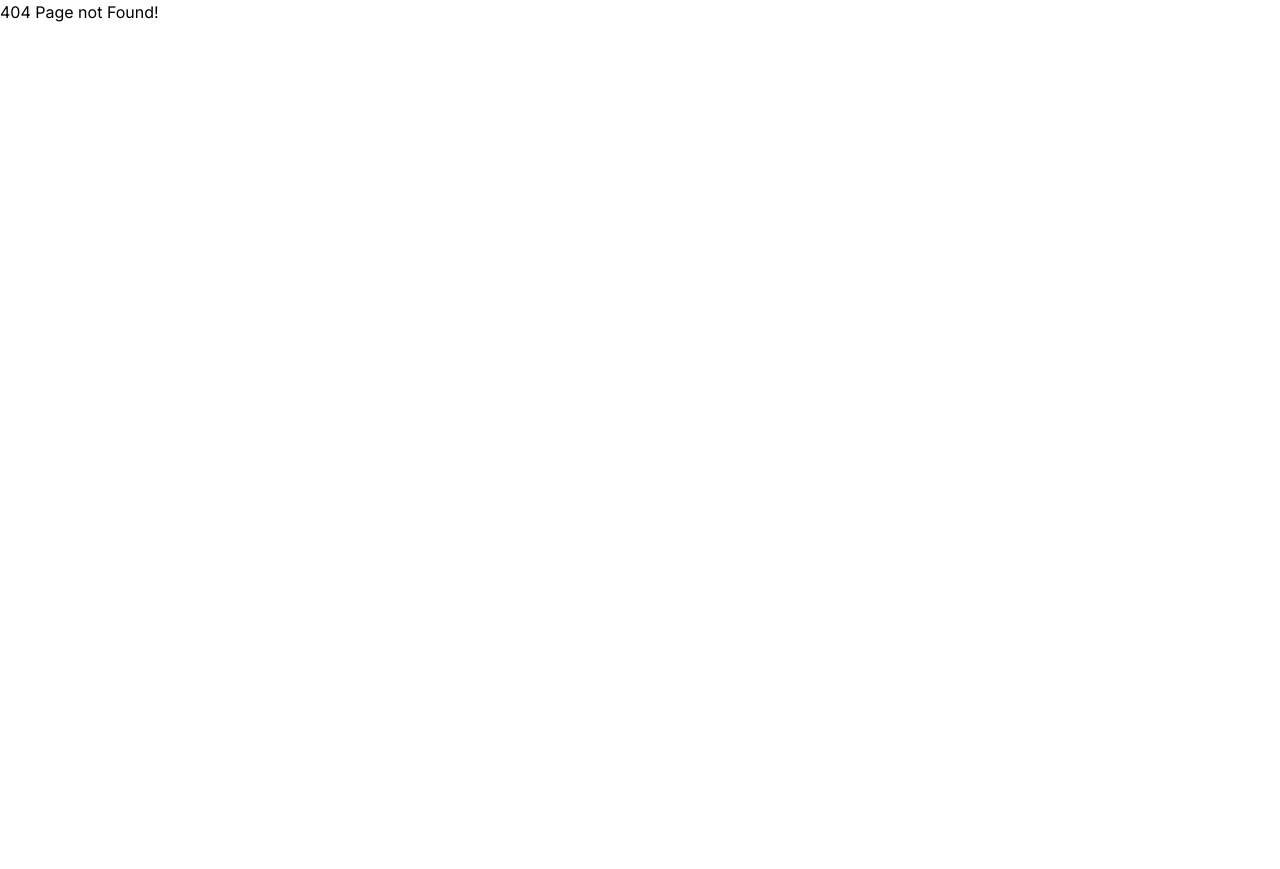
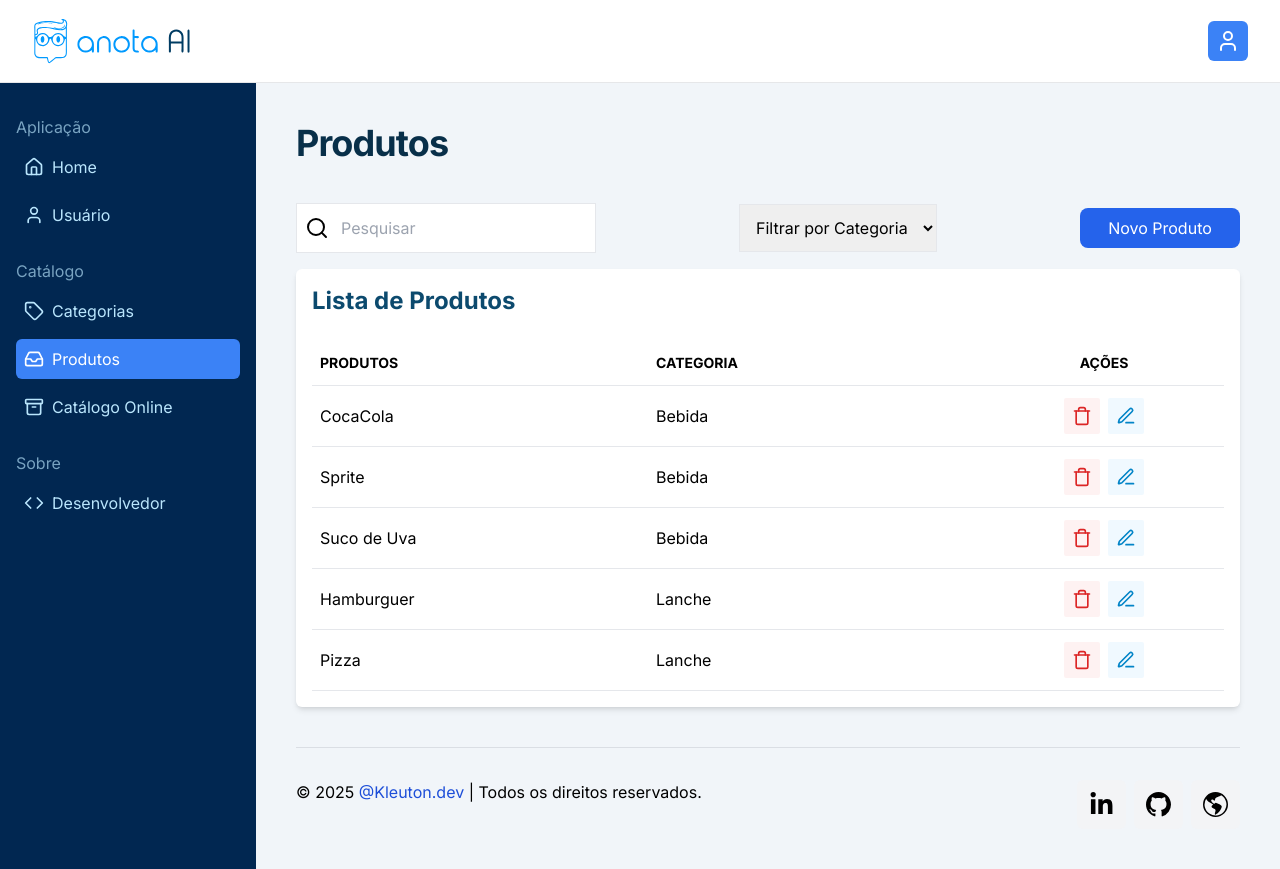
Before and after one commit to kleutons/node-fullstack-anotaai, a React (Vite) app in the folder frontend/: page /product in a window 1280 px wide. Before the commit this address had no page. Before the commit the page ends 800 px from the top, so only its background shows below. Built offline with nearby package versions, Linux system fonts and the light colour scheme.

Commit message:
feat: product page and dev page

```diff
--- a/frontend/src/App.tsx
+++ b/frontend/src/App.tsx
@@ -5,6 +5,8 @@
 import DashboardLayout from "./layouts/DashboardLayout";
 import UserPage from "./app/UserPage";
 import CategoryPage from "./app/CategoryPage";
+import ProductPage from "./app/ProductPage";
+import DevPage from "./app/DevPage";
 
 function App() {
 
@@ -18,6 +20,8 @@
           <Route index                element={<HomePage />} />
           <Route path="/user"         element={<UserPage />} />
           <Route path="/category"     element={<CategoryPage />} />
+          <Route path="/product"      element={<ProductPage />} />
+          <Route path="/dev"          element={<DevPage />} />
         </Route>
 
       </Routes>
--- /dev/null
+++ b/frontend/src/app/DevPage.tsx
@@ -0,0 +1,31 @@
+import ContactDev from "../components/ContactDev";
+import CardSection from "../components/dashboard/CardSection";
+import TitlePage from "../components/dashboard/TitlePage";
+
+
+export default function DevPage(){
+    return (
+        <>
+            <TitlePage text="Desenvolvedor" />
+            <CardSection title="Sobre:">
+                <p className="mb-4">
+                    Olá! Eu me chamo Cleuton Novais, também conhecido como Kleuton. Sou programador e entusiasta de tecnologia, sempre em busca de aprimorar minhas habilidades e compartilhar conhecimentos.
+                </p>
+                <h2 className="text-2xl font-bold mb-2">Projeto FullStack para o Desafio do AnotaAI</h2>
+                <p className="mb-4">
+                    Este site foi desenvolvido como parte do desafio proposto pelo AnotaAI. Ressalto que ele não possui nenhuma afiliação com o AnotaAI ou o iFood. O objetivo principal é melhorar minhas habilidades em programação web.
+                </p>
+                <h3 className="text-xl font-semibold mb-2">Tecnologias Utilizadas:</h3>
+                <ul className="list-disc list-inside mb-4">
+                    <li><strong>FrontEnd:</strong> React, JavaScript com TypeScript e TailwindCSS</li>
+                    <li><strong>BackEnd:</strong> Node.js com TypeScript, Express</li>
+                    <li><strong>Banco de Dados:</strong> MongoDB</li>
+                </ul>
+                <h3 className="text-xl font-semibold mb-2">Contato / Links:</h3>
+
+                <ContactDev />
+
+            </CardSection>
+        </>
+    )
+}
--- /dev/null
+++ b/frontend/src/app/ProductPage.tsx
@@ -0,0 +1,83 @@
+
+import { useState } from "react";
+
+import TitlePage from "../components/dashboard/TitlePage";
+import HeaderList from "../components/dashboard/HeaderList";
+import FilterSearch from "../components/dashboard/FilterSearch";
+import FilterSelect from "../components/dashboard/FilterSelect";
+import ButtonAddListItem from "../components/dashboard/ButtonAddListItem";
+import Modal from "../components/Modal";
+import InputText from "../components/dashboard/InputText";
+import Select from "../components/dashboard/Select";
+import InputTextArea from "../components/dashboard/InputTextArea";
+import CardSection from "../components/dashboard/CardSection";
+import ButtonsActionForList from "../components/dashboard/ButtonsActionForList";
+
+
+const produtostems = [
+    { id: '01', name: "CocaCola", category: "Bebida" },
+    { id: '02', name: "Sprite", category: "Bebida" },
+    { id: '03', name: "Suco de Uva", category: "Bebida" },
+    { id: '04', name: "Hamburguer", category: "Lanche" },
+    { id: '05', name: "Pizza", category: "Lanche" }
+];
+
+export default function ProductPage() {
+    const [showModal, setShowModal] = useState(false);
+
+    function toggleShowModal(){
+        setShowModal(!showModal);
+    }
+
+    return (
+        <>
+            <TitlePage text="Produtos" />
+
+            <HeaderList>
+
+                <FilterSearch />
+                <FilterSelect />
+                <ButtonAddListItem
+                    text="Novo Produto"
+                    actionBtn={toggleShowModal} />
+
+            </HeaderList>
+
+            <Modal isShow={showModal} toggleModal={toggleShowModal} >
+                <InputText       label="Nome do Produto" />
+                <Select label="Categoria" options={['Bebidas', 'Lanches']}/>
+                <InputText       label="(R$) Preço" type={'number'} />
+                <InputTextArea   label="Descrição" />
+            </Modal>
+
+            <CardSection title="Lista de Produtos">
+                <div className="grid grid-cols-4 py-3 px-2 border-b font-semibold uppercase text-sm">
+                    <div className="col-span-3 grid grid-cols-2">
+                        <div>Produtos</div>
+                        <div className="hidden md:block">Categoria</div>
+                    </div>
+                    <div className="text-center">Ações</div>
+                </div>
+                {
+                    produtostems.map((item) => (
+                        <div className="grid grid-cols-4 py-3 px-2 items-center border-b hover:bg-slate-100 hover:text-black ">
+                            <div className="col-span-3 flex flex-col md:grid md:grid-cols-2">
+                                <div>{item.name}</div>
+                                <div>{item.category}</div>
+                            </div>
+                            <div className="flex flex-col justify-center items-center md:flex-row gap-2">
+                                {
+                                    <ButtonsActionForList
+                                        trashAction={()=>console.log('delete')}
+                                        editAction={()=>console.log('editar')}
+                                    />
+                                }
+                            </div>
+                        </div>
+                    ))
+                }
+            </CardSection>
+
+        </>
+    );
+}
```
